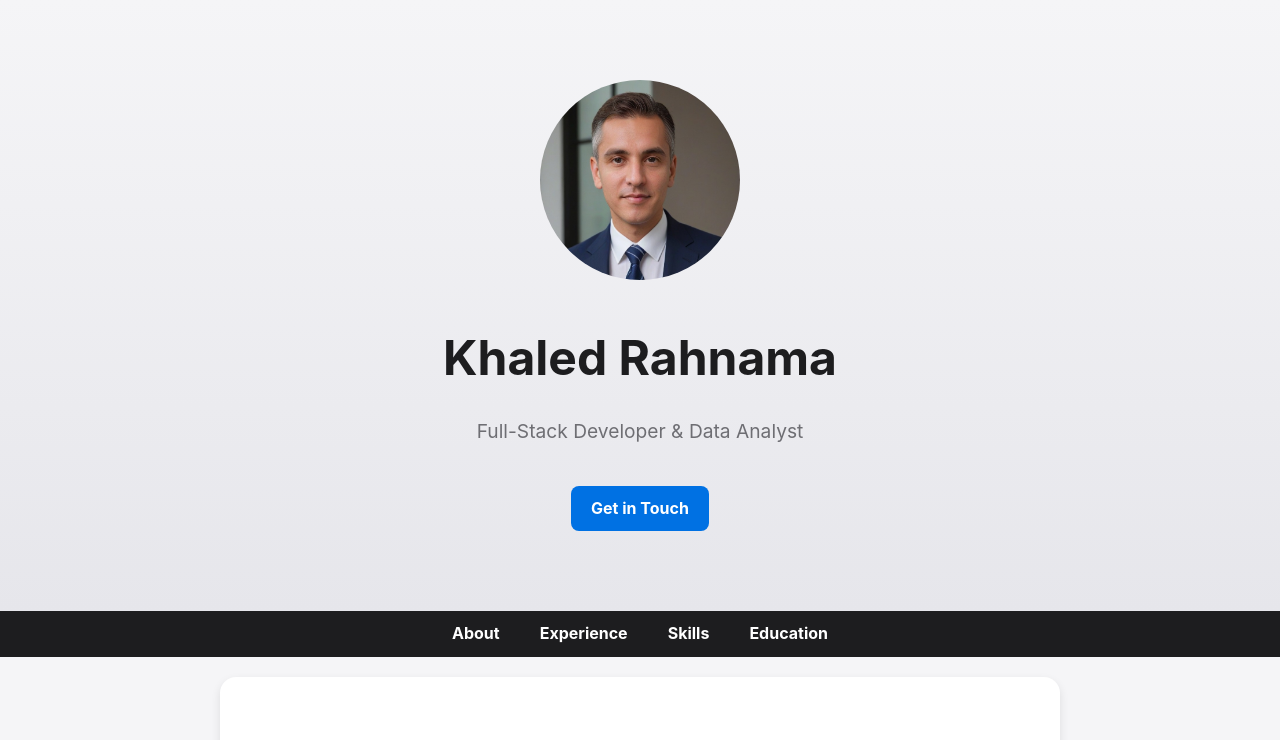
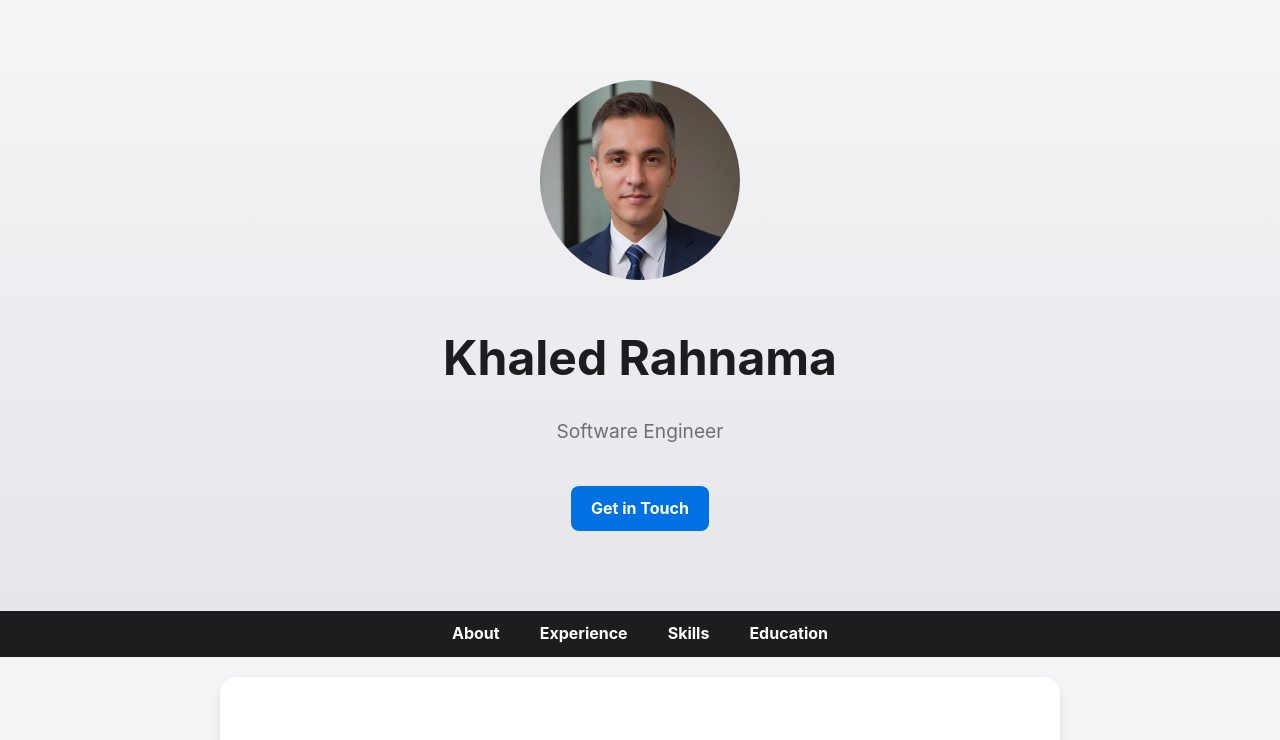
Before and after one commit to khaledRahnama/cv, a plain HTML site: page cv.html in a window 1280 px wide. Shown: the top 740 px of the page. Drawn offline with Linux system fonts and the light colour scheme.

Commit message:
add information

```diff
--- a/cv.html
+++ b/cv.html
@@ -25,7 +25,7 @@
           "
         />
         <h1>Khaled Rahnama</h1>
-        <p class="subtitle">Full-Stack Developer & Data Analyst</p>
+        <p class="subtitle">Software Engineer</p>
         <a href="https://wa.me/+4917672636551" class="btn-primary"
           >Get in Touch</a
         >
```
